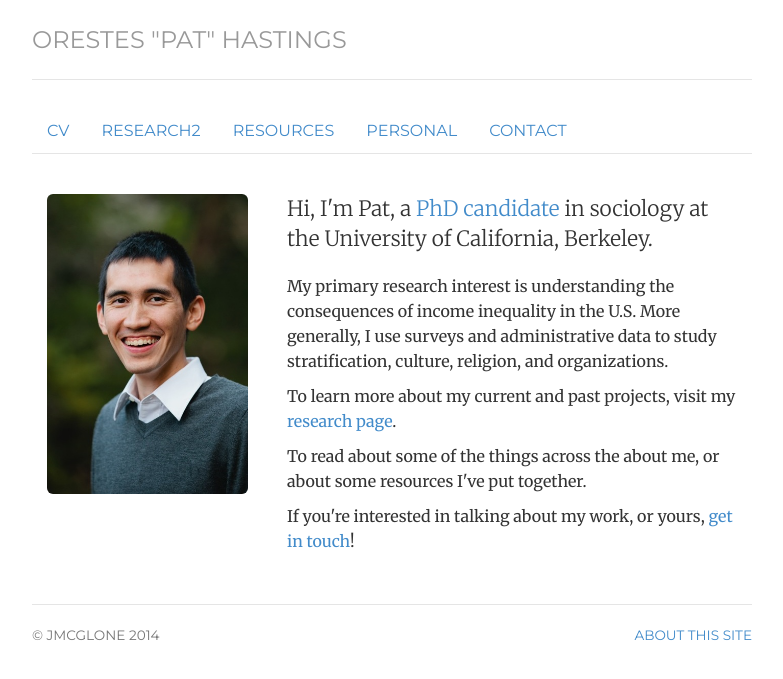
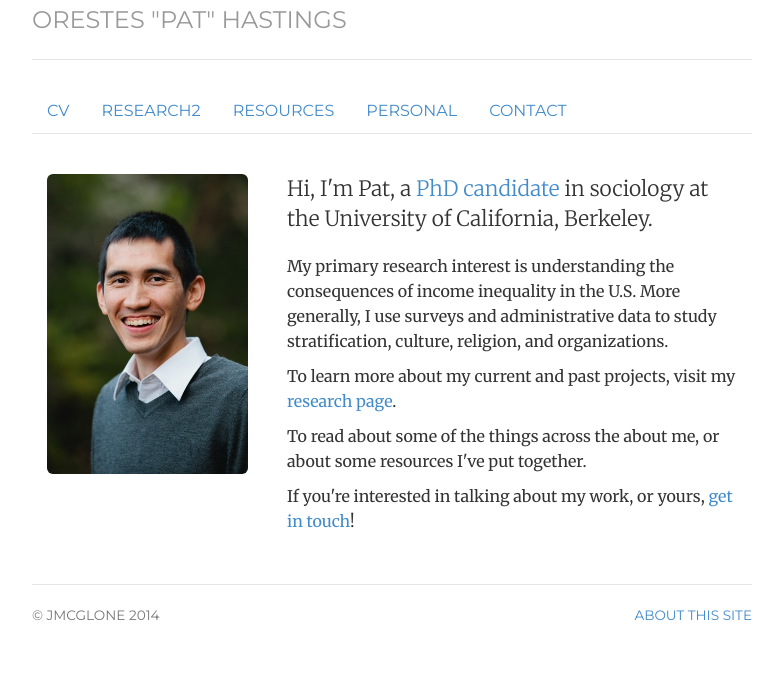
Before and after one commit to ophastings/ophastings.github.io, a Jekyll site: the page built from index.html, in a window 1280 px wide. Shown: the top 679 px of the page, without its empty margins (248-1031 px from the left). Built offline with Jekyll 4.4.1, drawn with Linux system fonts in a browser that asks for light colours.

Commit message:
Update style.css

```diff
--- a/css/style.css
+++ b/css/style.css
@@ -1,7 +1,7 @@
 @import url(http://fonts.googleapis.com/css?family=Merriweather:300,300italic,400,400italic,700,700italic);
 @import url(http://fonts.googleapis.com/css?family=Montserrat);
 
-body { padding-top: 20px; padding-bottom: 40px; font-family: 'Merriweather', Georgia, Times; font-size: 16px; }
+body { padding-top: 0px; padding-bottom: 40px; font-family: 'Merriweather', Georgia, Times; font-size: 16px; }
 
 h1, h2, h3, h4, h5, h6, .h1, .h2, .h3, .h4, .h5, .h6 { font-family: 'Merriweather', Georgia, Times; font-weight: 700;}
 
```
